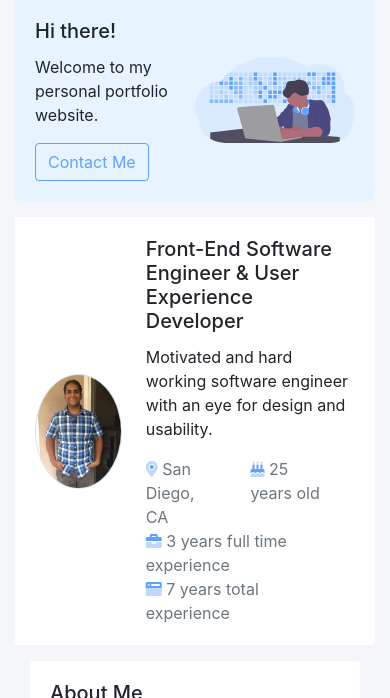
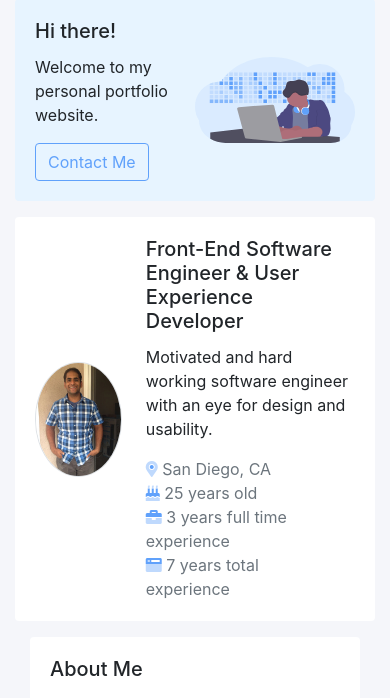
Before and after one commit to saveenchad/online-profile, a plain HTML site: page v2/index.html in a window 390 px wide. Shown: the part 58-756 px from the top of the page. Drawn offline with Linux system fonts and the light colour scheme.

Commit message:
Fixed ui bug

```diff
--- a/v2/index.html
+++ b/v2/index.html
@@ -74,11 +74,11 @@
           <h5 class="card-title">Front-End Software Engineer & User Experience Developer</h5>
           <p class="card-text">Motivated and hard working software engineer with an eye for design and usability.</p>
           <ul class="list-inline text-muted row w-100 mb-0" id="profile-tags">
-            <li class="col-md-auto col-6">
+            <li class="col-md-auto col-12">
               <i class="fad fa-map-marker-alt text-primary"></i>
               <span>San Diego, CA</span>
             </li>
-            <li class="col-md-auto col-6">
+            <li class="col-md-auto col-12">
               <i class="fad fa-birthday-cake text-primary"></i>
               <span>25 years old</span>
             </li>
```
